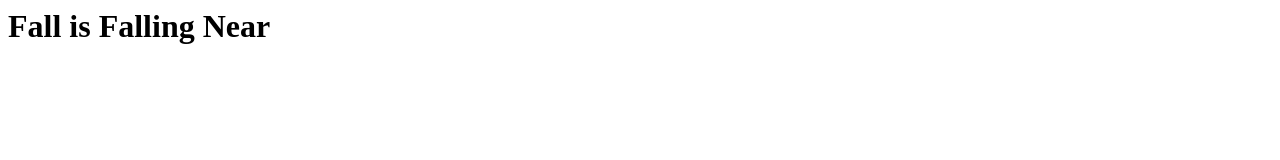
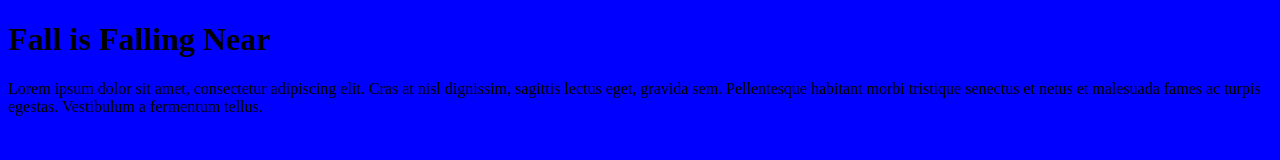
Before and after one commit to JoeyBrosam/Fall, a plain HTML site: page index.html in a window 1280 px wide. Drawn offline with Linux system fonts and the light colour scheme.

Commit message:
added a paragraph and a style sheet

```diff
--- a/index.html
+++ b/index.html
@@ -1 +1,13 @@
-<h1>Fall is Falling Near</h1>
+<!DOCTYPE html>
+<html>
+	<head>
+		<title>GitPractice</title>
+		<link rel="stylesheet" type="text/css" href="stylesheet.css">
+	</head>
+	<body>
+		<h1>Fall is Falling Near</h1>
+		<p>
+			Lorem ipsum dolor sit amet, consectetur adipiscing elit. Cras at nisl dignissim, sagittis lectus eget, gravida sem. Pellentesque habitant morbi tristique senectus et netus et malesuada fames ac turpis egestas. Vestibulum a fermentum tellus.
+		</p>
+	</body>
+</html>
--- /dev/null
+++ b/stylesheet.css
@@ -0,0 +1,3 @@
+body {
+	background-color: blue;
+}
```
